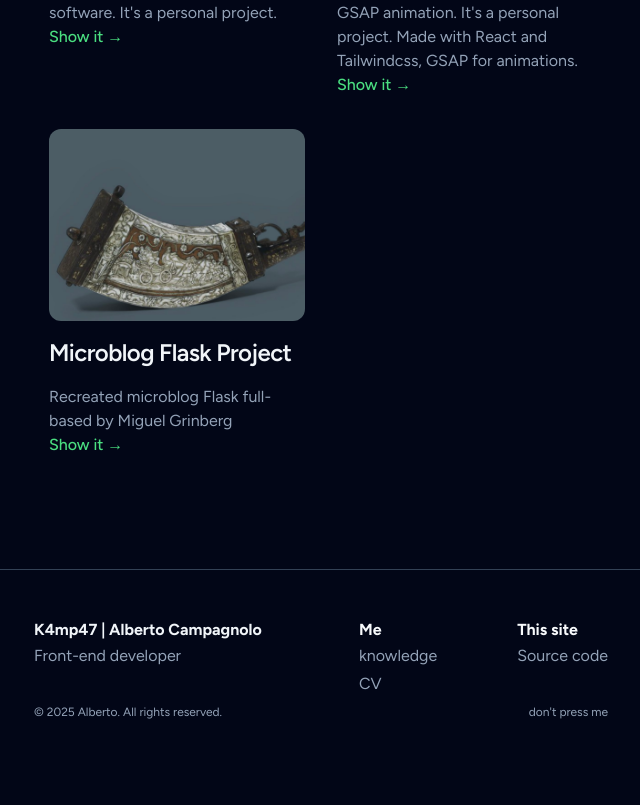
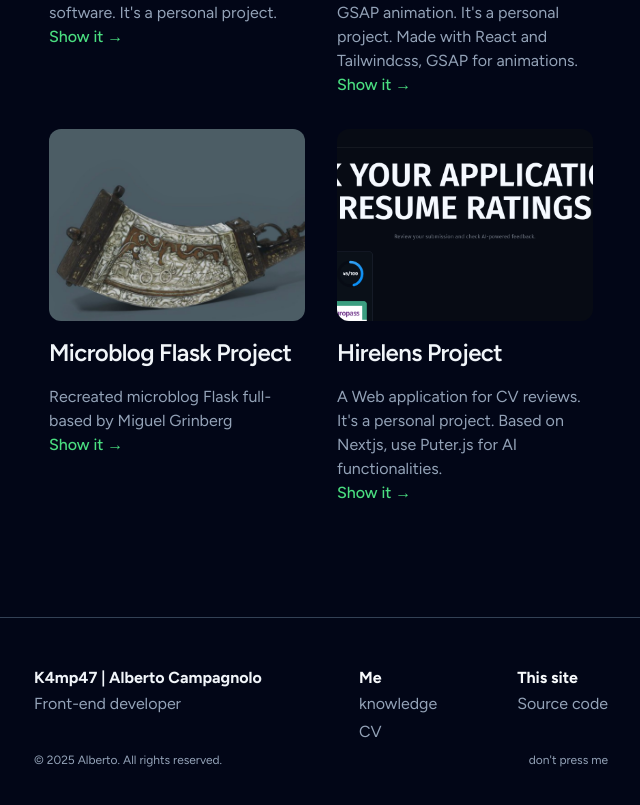
Before and after one commit to K4mp47/portfolio, a Next.js app: page / in a window 1280 px wide. Shown: the part 4061-4866 px from the top of the page, without its empty margins (319-959 px from the left). Before the commit the page ends 4836 px from the top, so only its background shows below. Built offline with nearby package versions, Linux system fonts and the light colour scheme; no server answers.

Commit message:
chore:added new card

```diff
--- a/src/app/components/Works/works.tsx
+++ b/src/app/components/Works/works.tsx
@@ -65,6 +65,12 @@ const Works = () => {
           link="https://github.com/K4mp47/Flask-by-Miguel-Grinberg.git"
           image="/image6.jpg"
         />
+        <CardWithForm
+          title="Hirelens Project"
+          description="A Web application for CV reviews. It&apos;s a personal project. Based on Nextjs, use Puter.js for AI functionalities."
+          link="https://hire-lens.netlify.app/"
+          image="/image6.png"
+        />
       </div>
     </div>
   );
```
Also changed, not shown: public/image6.png (added).
